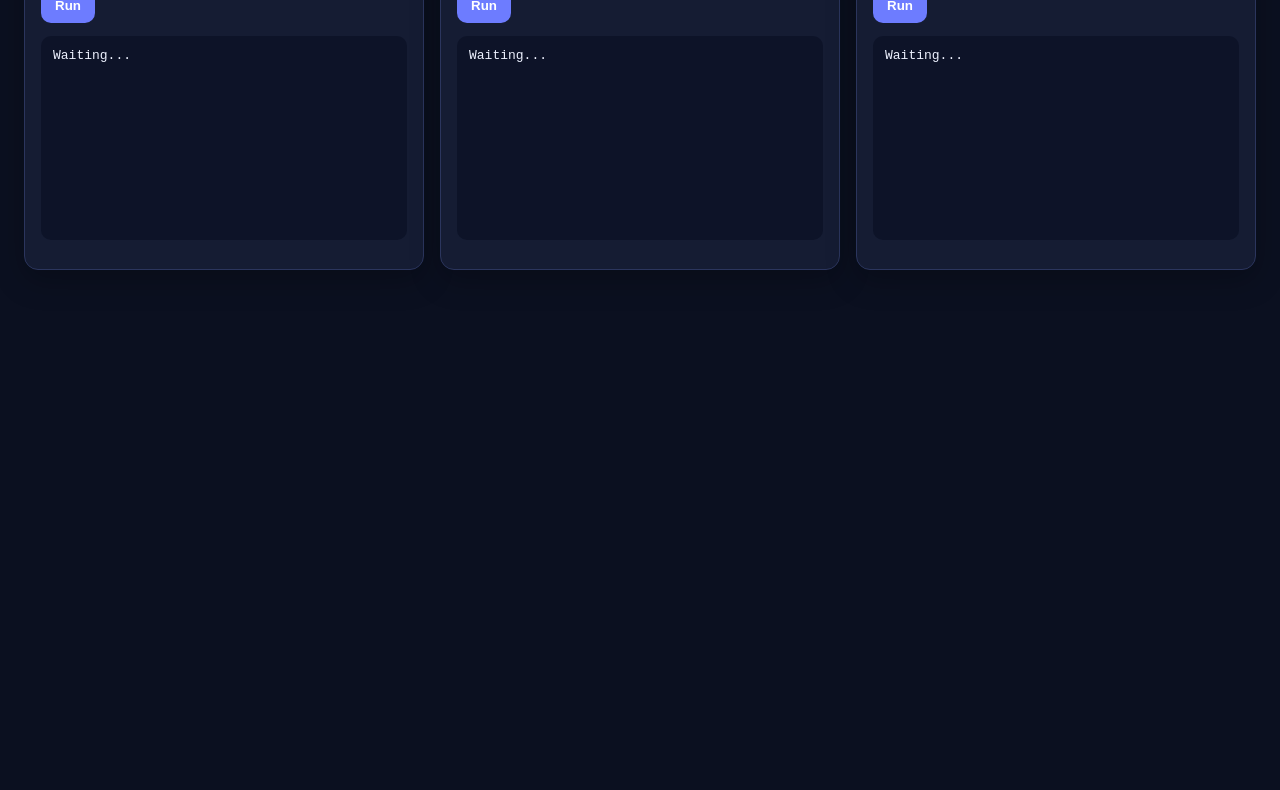
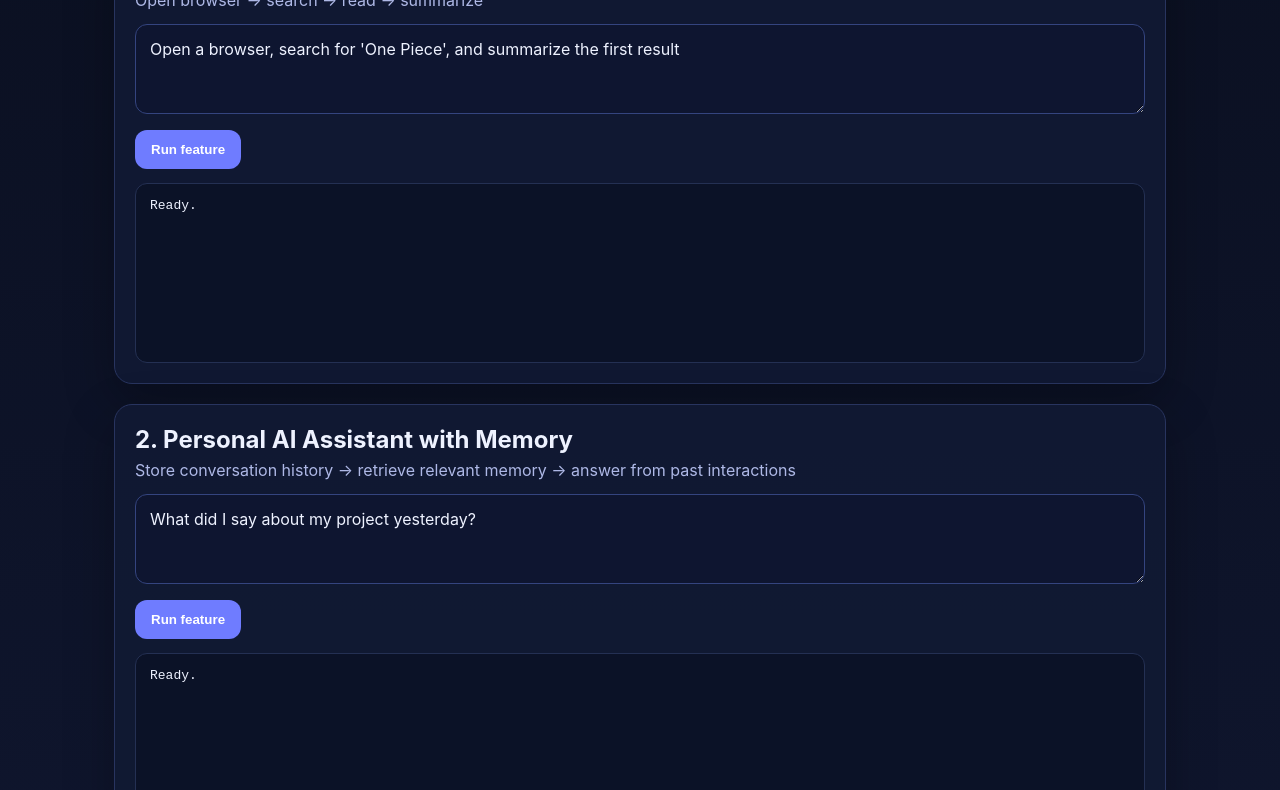
Before and after one commit to itstinle2-cell/vecml-automl-skill, a website: page apps/demo-dashboard/public/index.html in a window 1280 px wide. Shown: the part 317-1107 px from the top of the page. Before the commit the page ends 800 px from the top, so only its background shows below. Drawn offline with Linux system fonts and the light colour scheme.

Commit message:
Improve demo dashboard site and auto-port fallback

```diff
--- a/apps/demo-dashboard/public/app.js
+++ b/apps/demo-dashboard/public/app.js
@@ -1,6 +1,9 @@
-async function runDemo(kind, inputId, outputId) {
+async function runDemo(kind, inputId, outputId, button) {
   const prompt = document.getElementById(inputId).value;
   const output = document.getElementById(outputId);
+  const original = button.textContent;
+  button.disabled = true;
+  button.textContent = 'Running...';
   output.textContent = 'Running...';
 
   try {
@@ -14,5 +17,8 @@ async function runDemo(kind, inputId, outputId) {
     output.textContent = data.ok ? data.output : `Error: ${data.error}`;
   } catch (error) {
     output.textContent = `Request failed: ${error.message}`;
+  } finally {
+    button.disabled = false;
+    button.textContent = original;
   }
 }
--- a/apps/demo-dashboard/public/index.html
+++ b/apps/demo-dashboard/public/index.html
@@ -3,44 +3,50 @@
   <head>
     <meta charset="utf-8" />
     <meta name="viewport" content="width=device-width, initial-scale=1" />
-    <title>AI Demo Dashboard</title>
-    <style>
-      body { font-family: -apple-system, BlinkMacSystemFont, sans-serif; margin: 0; padding: 24px; background: #0b1020; color: #eef2ff; }
-      h1 { margin-top: 0; }
-      .grid { display: grid; grid-template-columns: repeat(auto-fit, minmax(320px, 1fr)); gap: 16px; }
-      .card { background: #151c33; border: 1px solid #2b355d; border-radius: 14px; padding: 16px; box-shadow: 0 10px 30px rgba(0,0,0,.25); }
-      textarea { width: 100%; min-height: 90px; border-radius: 10px; border: 1px solid #3a4677; background: #0f1530; color: #eef2ff; padding: 12px; box-sizing: border-box; }
-      button { margin-top: 10px; background: #6d7cff; color: white; border: 0; border-radius: 10px; padding: 10px 14px; cursor: pointer; font-weight: 600; }
-      button:hover { background: #8090ff; }
-      pre { white-space: pre-wrap; word-break: break-word; background: #0d1328; border-radius: 10px; padding: 12px; min-height: 180px; overflow: auto; }
-      .muted { color: #aab5e8; font-size: 14px; }
-    </style>
+    <title>AI Projects Demo</title>
+    <link rel="stylesheet" href="/styles.css" />
   </head>
   <body>
-    <h1>AI Demo Dashboard</h1>
-    <p class="muted">Run the three working prototypes from one local web page.</p>
-    <div class="grid">
-      <section class="card">
-        <h2>Project 1: Computer-use Agent</h2>
+    <header class="hero">
+      <div class="hero__inner">
+        <p class="eyebrow">Local Demo Site</p>
+        <h1>AI Projects Demo</h1>
+        <p class="sub">A simple website with 3 features for your three projects: browser automation, memory, and multi-agent reasoning.</p>
+      </div>
+    </header>
+
+    <main class="container">
+      <section class="feature">
+        <div class="feature__header">
+          <h2>1. Computer-use Agent</h2>
+          <p>Open browser → search → read → summarize</p>
+        </div>
         <textarea id="computerPrompt">Open a browser, search for 'One Piece', and summarize the first result</textarea>
-        <button onclick="runDemo('computer-use', 'computerPrompt', 'computerOutput')">Run</button>
-        <pre id="computerOutput">Waiting...</pre>
+        <button onclick="runDemo('computer-use', 'computerPrompt', 'computerOutput', this)">Run feature</button>
+        <pre id="computerOutput">Ready.</pre>
       </section>
 
-      <section class="card">
-        <h2>Project 2: Memory Assistant</h2>
+      <section class="feature">
+        <div class="feature__header">
+          <h2>2. Personal AI Assistant with Memory</h2>
+          <p>Store conversation history → retrieve relevant memory → answer from past interactions</p>
+        </div>
         <textarea id="memoryPrompt">What did I say about my project yesterday?</textarea>
-        <button onclick="runDemo('memory', 'memoryPrompt', 'memoryOutput')">Run</button>
-        <pre id="memoryOutput">Waiting...</pre>
+        <button onclick="runDemo('memory', 'memoryPrompt', 'memoryOutput', this)">Run feature</button>
+        <pre id="memoryOutput">Ready.</pre>
       </section>
 
-      <section class="card">
-        <h2>Project 3: Multi-Agent System</h2>
+      <section class="feature">
+        <div class="feature__header">
+          <h2>3. Multi-Agent System</h2>
+          <p>Research agent → analysis agent → summary agent</p>
+        </div>
         <textarea id="multiPrompt">Analyze Tesla stock</textarea>
-        <button onclick="runDemo('multi-agent', 'multiPrompt', 'multiOutput')">Run</button>
-        <pre id="multiOutput">Waiting...</pre>
+        <button onclick="runDemo('multi-agent', 'multiPrompt', 'multiOutput', this)">Run feature</button>
+        <pre id="multiOutput">Ready.</pre>
       </section>
-    </div>
+    </main>
+
     <script src="/app.js"></script>
   </body>
 </html>
--- /dev/null
+++ b/apps/demo-dashboard/public/styles.css
@@ -0,0 +1,96 @@
+:root {
+  --bg: #0a0f1f;
+  --panel: #111933;
+  --panel-2: #0e1530;
+  --border: #28345f;
+  --text: #eef2ff;
+  --muted: #aeb8e6;
+  --accent: #6f7cff;
+  --accent-hover: #8793ff;
+}
+
+* { box-sizing: border-box; }
+body {
+  margin: 0;
+  font-family: Inter, -apple-system, BlinkMacSystemFont, sans-serif;
+  background: linear-gradient(180deg, #0a0f1f 0%, #111833 100%);
+  color: var(--text);
+}
+
+.hero {
+  padding: 56px 24px 24px;
+}
+.hero__inner, .container {
+  max-width: 1100px;
+  margin: 0 auto;
+}
+.eyebrow {
+  color: #9fb0ff;
+  text-transform: uppercase;
+  letter-spacing: .12em;
+  font-size: 12px;
+  margin: 0 0 12px;
+}
+h1 {
+  font-size: 44px;
+  margin: 0 0 12px;
+}
+.sub {
+  max-width: 760px;
+  color: var(--muted);
+  font-size: 18px;
+  line-height: 1.5;
+}
+.container {
+  display: grid;
+  gap: 20px;
+  padding: 0 24px 40px;
+}
+.feature {
+  background: rgba(17, 25, 51, 0.92);
+  border: 1px solid var(--border);
+  border-radius: 18px;
+  padding: 20px;
+  box-shadow: 0 18px 50px rgba(0, 0, 0, 0.28);
+}
+.feature__header h2 {
+  margin: 0 0 6px;
+}
+.feature__header p {
+  margin: 0 0 14px;
+  color: var(--muted);
+}
+textarea {
+  width: 100%;
+  min-height: 90px;
+  resize: vertical;
+  border-radius: 12px;
+  border: 1px solid #34447f;
+  background: var(--panel-2);
+  color: var(--text);
+  padding: 14px;
+  font: inherit;
+}
+button {
+  margin-top: 12px;
+  border: 0;
+  border-radius: 12px;
+  background: var(--accent);
+  color: white;
+  padding: 12px 16px;
+  font-weight: 700;
+  cursor: pointer;
+}
+button:hover { background: var(--accent-hover); }
+button:disabled { opacity: .7; cursor: wait; }
+pre {
+  margin: 14px 0 0;
+  min-height: 180px;
+  background: #0b1227;
+  border: 1px solid #243053;
+  border-radius: 12px;
+  padding: 14px;
+  white-space: pre-wrap;
+  word-break: break-word;
+  overflow: auto;
+}
```
Also changed, not shown: apps/demo-dashboard/src/server.js (+23 -4 lines).
